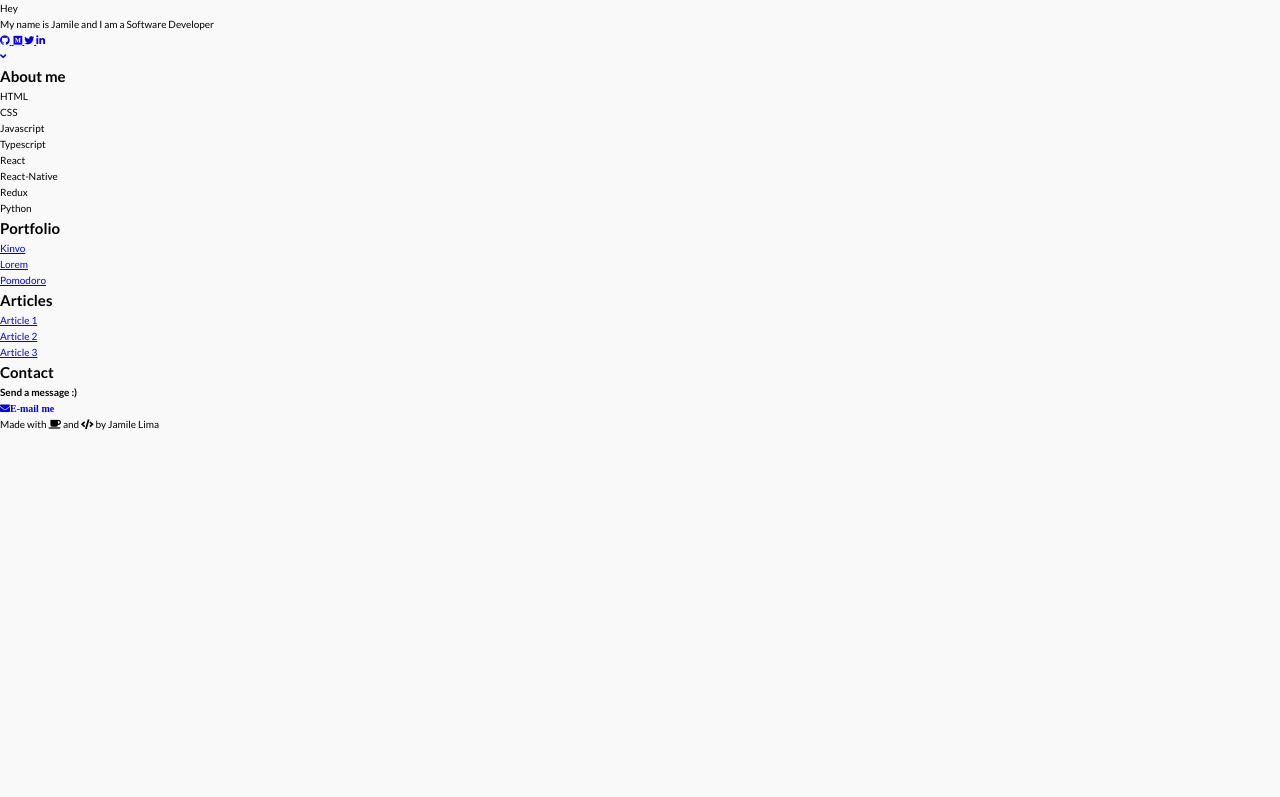
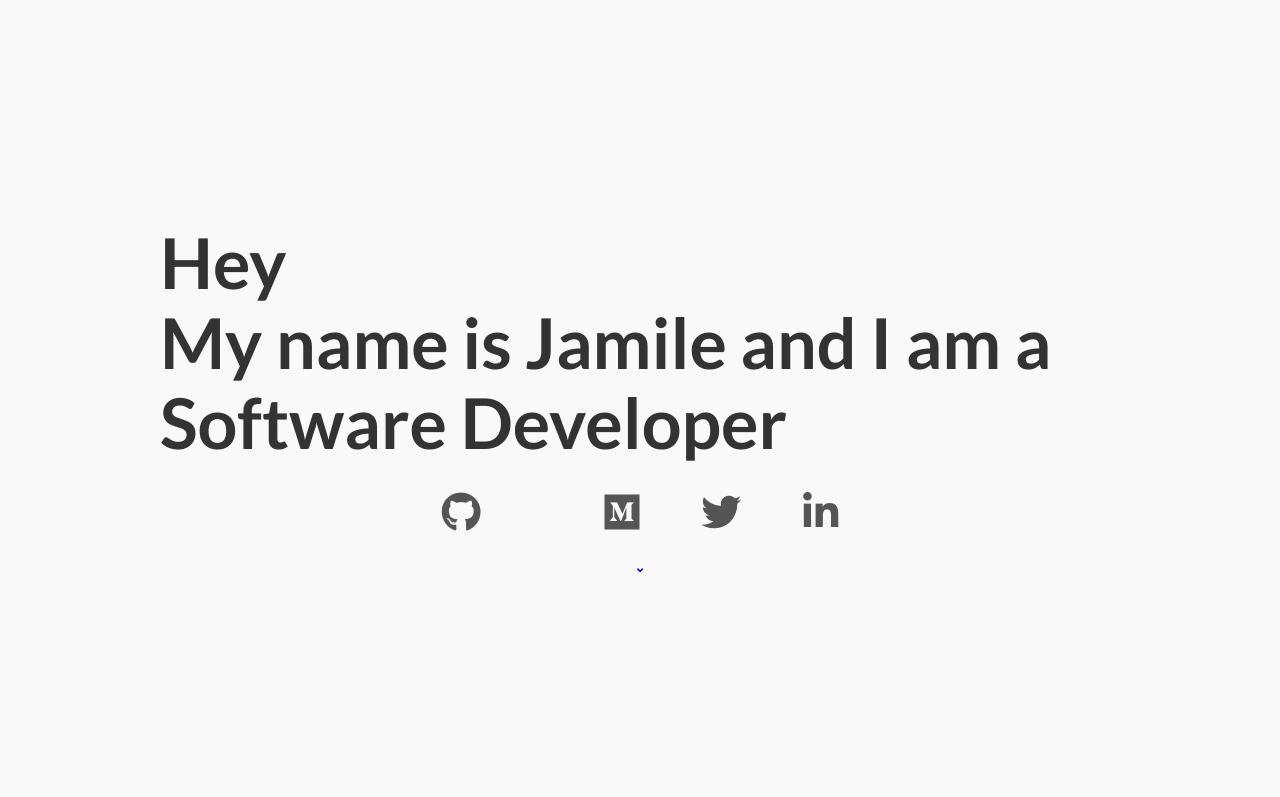
Before and after one commit to fellahi-ali/portfolio, a website: page index.html in a window 1280 px wide. Shown: the top 797 px of the page. Drawn offline with Linux system fonts and the light colour scheme; some icons are missing.

Commit message:
Add _header.scss

```diff
--- /dev/null
+++ b/sass/_header.scss
@@ -0,0 +1,89 @@
+
+.header {
+  display: flex;
+  flex-direction: column;
+  justify-content: center;
+  align-items: center;
+  height: 100vh;
+  width: 100%;
+  color: var(--color-grey-dark-1);
+
+  &__title, &__subtitle {
+    font-size: 7rem;
+    font-weight: bold;
+    line-height: 8rem;
+    width: 75%;
+
+    @media only screen and (max-width: $bp-medium) {
+      width: 90%;
+    }
+  }
+
+  &__title {
+    animation-name: moveInLeft;
+    animation-duration: 0.6s;
+    animation-timing-function: ease-out;
+  }
+
+  &__subtitle {
+    animation-name: moveInLeft;
+    animation-duration: 0.8s;
+    animation-delay: 1.2s;
+    animation-fill-mode: backwards;
+
+    animation-timing-function: ease-out;
+  }
+
+  &__links {
+    animation: moveInBottom 0.5s ease-out 2s;
+    animation-fill-mode: backwards;
+
+    &__item {
+      &:link,
+      &:visited {
+        text-decoration: none;
+        color: #555;
+
+        & > i {
+          font-size: 4rem;
+          margin: 3rem;
+          transition: all 0.2s;
+        }
+
+        &:hover i {
+          color: var(--color-primary);
+        }
+      }
+    }
+  }
+
+  &__arrow {
+    &:link,
+    &:visited {
+      text-decoration: none;
+      color: black;
+      animation-name: bounce;
+      animation-duration: 0.7s;
+      animation-delay: 3s;
+      animation-direction: alternate;
+      animation-iteration-count: infinite;
+      animation-fill-mode: backwards;
+
+      transition: all .3s ease-in-out;
+
+      &:hover {
+        color: var(--color-primary);
+      }
+    }
+  }
+}
+
+.line {
+  width: 50%;
+  height: 4px;
+  background-color: var(--color-grey-dark-1);
+
+  @media only screen and (max-width: $bp-medium) {
+    width: 90%;
+  }
+}
--- a/sass/main.scss
+++ b/sass/main.scss
@@ -1 +1,2 @@
 @import "base.scss";
+@import "_header.scss";
```
Also changed, not shown: css/style.css.
